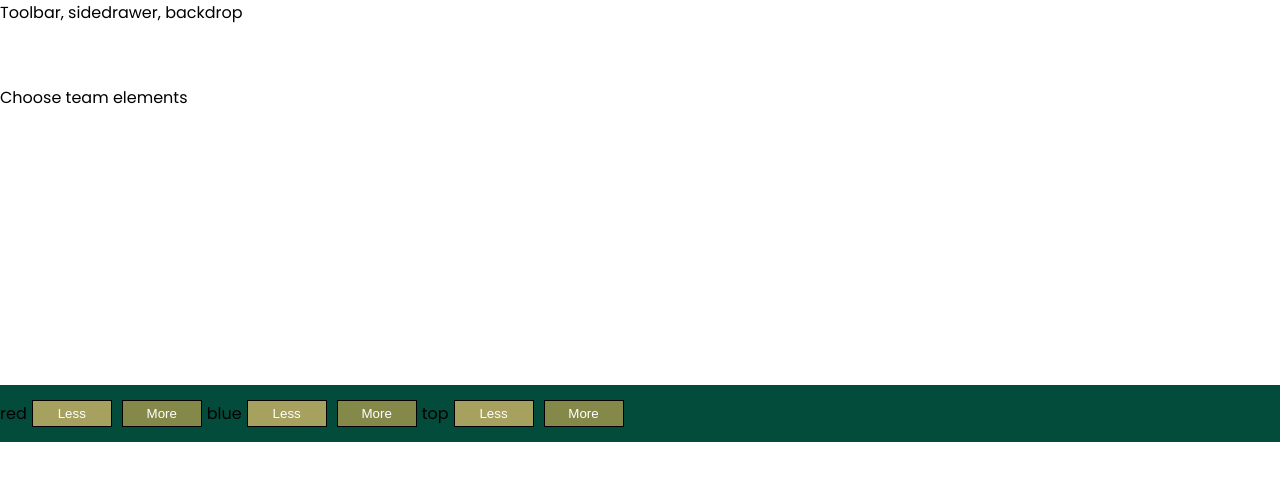
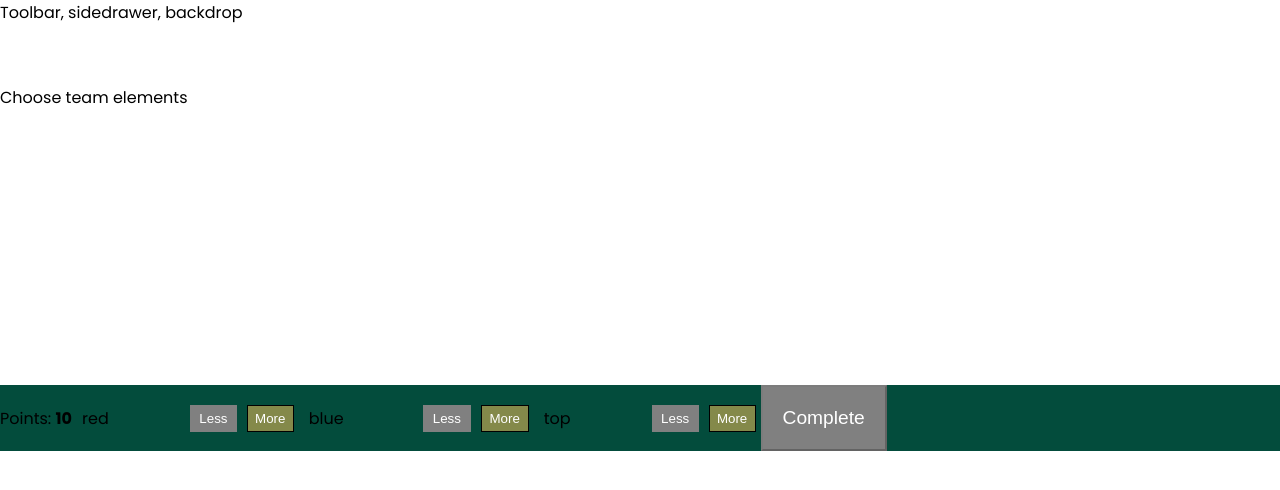
Before and after one commit to ruuuh20/team-builder, a React (Create React App) app: page / in a window 1280 px wide. Shown: the top 490 px of the page. Built offline with nearby package versions, Linux system fonts and the light colour scheme.

Commit message:
added styling

```diff
--- a/src/components/Team/BuildControls/BuildControl/BuildControl.css
+++ b/src/components/Team/BuildControls/BuildControl/BuildControl.css
@@ -15,6 +15,12 @@
   outline: none;
 }
 
+.build-control button:disabled {
+  background-color: gray;
+  border: 1px solid gray;
+  cursor: default;
+}
+
 .label {
   padding: 10px;
   width: 80%;
--- a/src/components/Team/BuildControls/BuildControl/BuildControl.js
+++ b/src/components/Team/BuildControls/BuildControl/BuildControl.js
@@ -3,8 +3,8 @@ import './BuildControl.css';
 
 const BuildControl = (props) => (
   <div className="build-control">
-    <div classname="label">{props.label}</div>
-    <button className="less" onClick={props.removed}>Less</button>
+    <div className="label">{props.label}</div>
+    <button className="less" onClick={props.removed} disabled={props.disabled}>Less</button>
     <button className="more" onClick={props.added}>More</button>
   </div>
 )
--- a/src/components/Team/BuildControls/BuildControls.css
+++ b/src/components/Team/BuildControls/BuildControls.css
@@ -4,5 +4,18 @@
   display: flex;
   align-items: center;
   margin: auto;
-  padding: 10px 0;
+  /* padding: 10px 0; */
 }
+
+.completeButton {
+  background-color: #381D2A;
+  cursor: pointer;
+  color: #fff;
+  font-size: 1.2rem;
+  padding: 20px;
+}
+
+.completeButton:disabled {
+  background-color: gray;
+  cursor: not-allowed;
+}
--- a/src/components/Team/BuildControls/BuildControls.js
+++ b/src/components/Team/BuildControls/BuildControls.js
@@ -11,13 +11,17 @@ const controls = [
 
 const BuildControls = (props) => (
   <div className="buildcontrols">
+  <p>Points: <strong>{props.points}</strong></p>
     {controls.map(control => (
       <BuildControl key={control.label}
                     label={control.label}
                     added={() => props.elementAdded(control.type)}
                     removed={() => props.elementRemoved(control.type)}
+                    disabled={props.disabled[control.type]}
                      />
     ))}
+    <button className="completeButton" disabled={!props.purchaseable}>Complete
+    </button>
   </div>
 )
 
--- a/src/containers/TeamBuilder/TeamBuilder.js
+++ b/src/containers/TeamBuilder/TeamBuilder.js
@@ -22,8 +22,23 @@ class TeamBuilder extends Component {
         bottom: 0,
         red: 0
       },
-      totalPoints: 10
+      totalPoints: 10,
+      purchaseable: false
     }
+  }
+
+  updatePurchaseState (elements) {
+
+    const sum = Object.keys(elements).map(elKey => {
+      return elements[elKey];
+    })
+    .reduce((sum, el) => {
+      return sum + el
+    }, 0);
+    this.setState({
+      purchaseable: sum > 0
+      // if at least one element, true
+    })
   }
 
   addElementHandler = (type) => {
@@ -40,11 +55,15 @@ class TeamBuilder extends Component {
       totalPoints: newPoint,
       elements: updatedElements
     })
+    this.updatePurchaseState(updatedElements);
 
   }
 
-  removeElementHandler = (props) => {
+  removeElementHandler = (type) => {
     const oldCount = this.state.elements[type];
+    if (oldCount <= 0) {
+      return;
+    }
     const updatedCount = oldCount - 1;
     const updatedElements = {
       ...this.state.elements
@@ -52,19 +71,31 @@ class TeamBuilder extends Component {
     updatedElements[type] = updatedCount;
     const pointReduction = ELEMENT_POINTS[type];
     const oldPoint = this.state.totalPoints;
-    const newPoint = oldPoint - pointAddition;
+    const newPoint = oldPoint - pointReduction;
     this.setState({
       totalPoints: newPoint,
       elements: updatedElements
     })
+      this.updatePurchaseState(updatedElements);
   }
+
   render() {
+    const disabledInfo = {
+      ...this.state.elements
+    }
+    for (let key in disabledInfo) {
+      disabledInfo[key] = disabledInfo[key] <= 0
+      // updates the new state (disabledInfo) with true or false
+    }
     return (
       <Aux>
       <Team elements={this.state.elements}/>
       <BuildControls
         elementAdded={this.addElementHandler}
         elementRemoved={this.removeElementHandler}
+        disabled={disabledInfo}
+        points={this.state.totalPoints}
+        purchaseable={this.state.purchaseable}
       />
       </Aux>
     )
```
